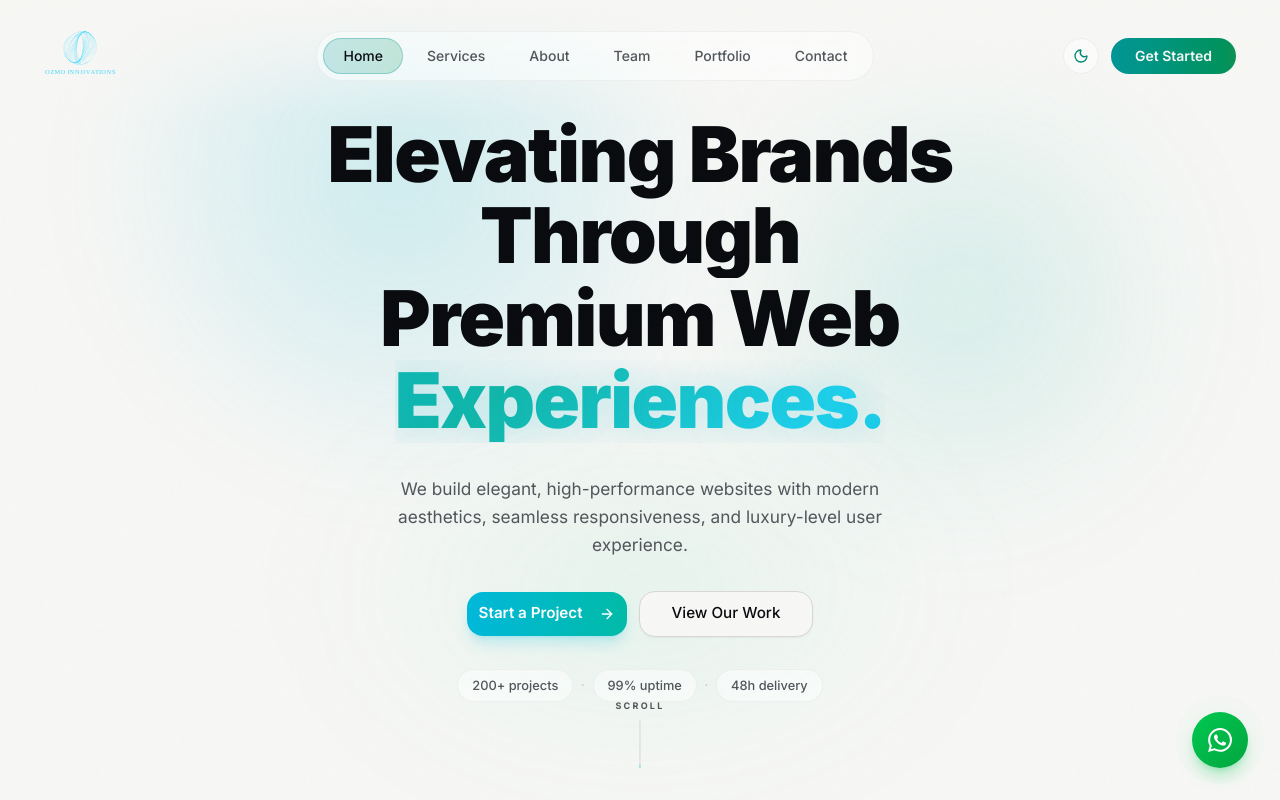
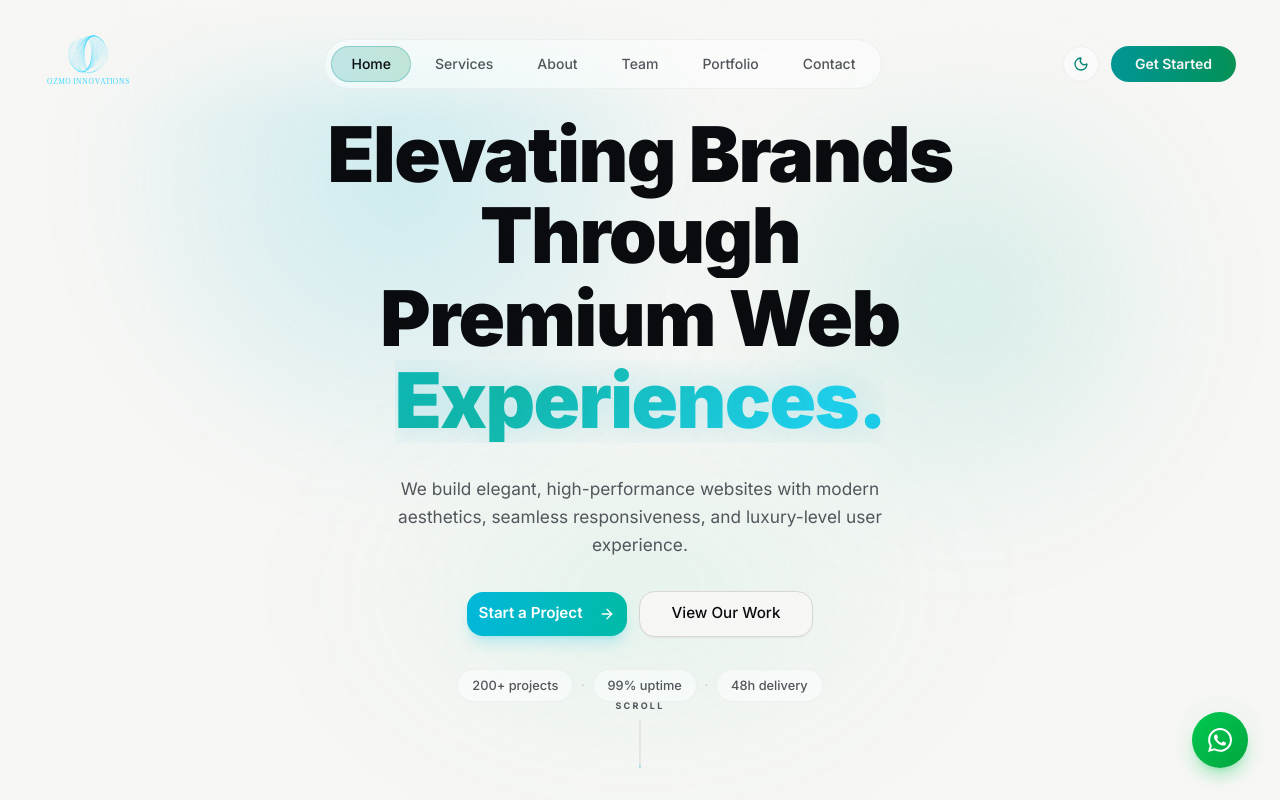
Before and after one commit to jijinrr/ozmo_in, a Next.js app: page / in a window 1280 px wide. Shown: the top 800 px of the page. Built offline with nearby package versions, Linux system fonts and the light colour scheme.

Commit message:
minor contacts updates uae  / indian

```diff
--- a/components/contact-section.tsx
+++ b/components/contact-section.tsx
@@ -18,14 +18,20 @@ const contactInfo = [
   },
   {
     icon: Phone,
-  label: "Phone",
-  value: "+91 8457570938",
-  href: "tel:+918457570938",
+    label: "Phone (India)",
+    value: "+91 8547570938",
+    href: "tel:+918547570938",
+  },
+  {
+    icon: Phone,
+    label: "Phone (UAE)",
+    value: "+971 585907388",
+    href: "tel:+971585907388",
   },
   {
     icon: MapPin,
     label: "Location",
-  value: "Dubai, UAE",
+    value: "India & UAE",
     href: "#",
   },
 ]
@@ -319,7 +325,7 @@ export function ContactSection() {
 
       {/* Floating WhatsApp Button */}
       <motion.a
-        href="https://wa.me/15551234567"
+        href="https://wa.me/918547570938"
         target="_blank"
         rel="noopener noreferrer"
         initial={{ scale: 0, opacity: 0 }}
--- a/components/navbar.tsx
+++ b/components/navbar.tsx
@@ -71,7 +71,7 @@ export function Navbar() {
         />
 
         <div className="relative max-w-7xl mx-auto px-4 sm:px-6 lg:px-8">
-          <div className="flex items-center justify-between h-20 md:h-28">
+          <div className="flex items-center justify-between h-24 md:h-32">
             {/* Logo */}
             <MagneticButton strength={0.1}>
               <motion.a
@@ -87,9 +87,9 @@ export function Navbar() {
                 <Image
                   src="/logo.svg"
                   alt="OZMO Innovations"
-                  width={400}
-                  height={400}
-                  className="h-16 md:h-24 w-auto object-contain"
+                  width={500}
+                  height={500}
+                  className="h-20 md:h-28 w-auto object-contain"
                   priority
                 />
               </motion.a>
```
Lines whose indentation alone changed are shown as unchanged.
